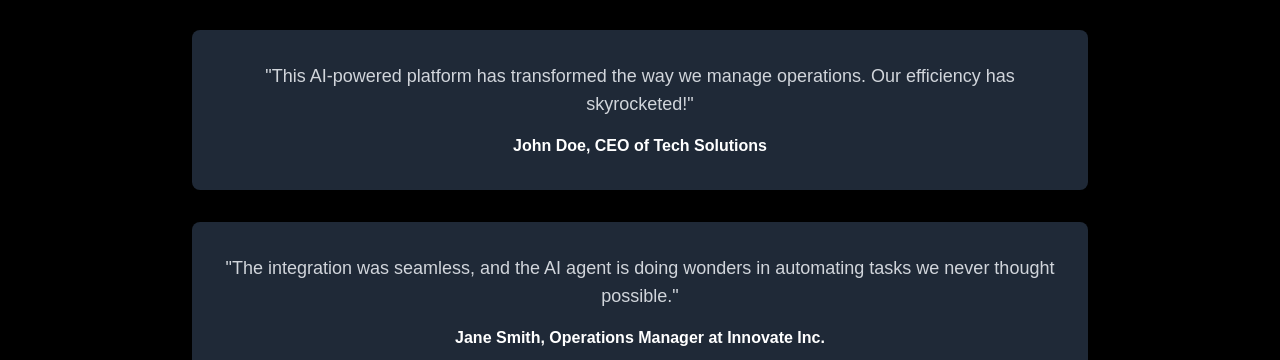
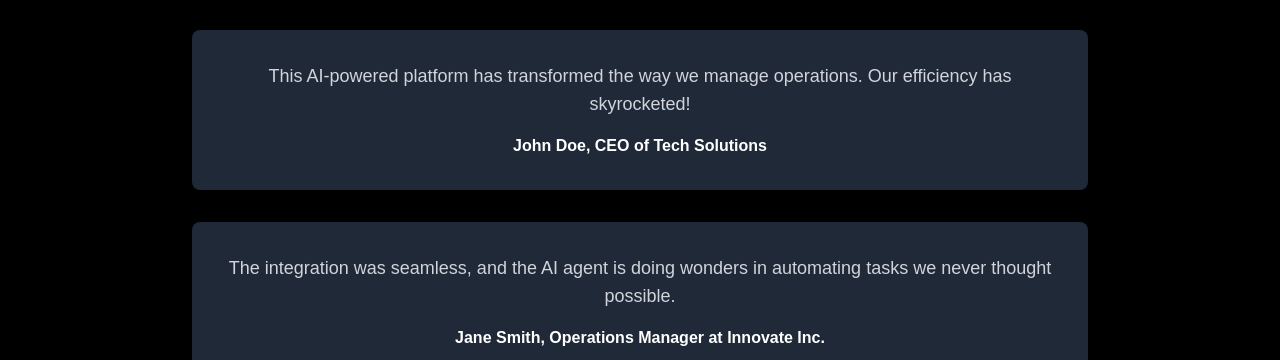
Before and after one commit to santoshprajapat94/Agentdashboard, a React (Vite) app: page / in a window 1280 px wide. Shown: the part 1535-1895 px from the top of the page. Built offline with nearby package versions, Linux system fonts and the light colour scheme.

Commit message:
path add

```diff
--- a/src/Pages/About.jsx
+++ b/src/Pages/About.jsx
@@ -1,8 +1,8 @@
 import React from "react";
-import Layout from "../layouts/Index"; // Assuming you have a Layout component
 import MicIcon from "@mui/icons-material/Mic";
 import SmartToyIcon from "@mui/icons-material/SmartToy";
 import SettingsVoiceIcon from "@mui/icons-material/SettingsVoice";
+import Layout from "../layouts/Index";
 
 const AboutUs = () => {
   return (
--- a/src/Pages/CreateAccount.jsx
+++ b/src/Pages/CreateAccount.jsx
@@ -14,6 +14,7 @@ import VisibilityOff from "@mui/icons-material/VisibilityOff";
 import { toast } from "react-toastify";
 import { data } from "../firebase/Firebase";
 import Layout from "../layouts/Index";
+import { Navigate } from "react-router-dom";
 
 const auth = getAuth(data);
 
@@ -180,7 +181,7 @@ export const CreateAccount = () => {
               <div className="text-center">
                 <Button
                   variant="text"
-                  onClick={() => navigate("/login")}
+                  onClick={() => Navigate("/login")}
                   className="text-indigo-500 hover:underline"
                 >
                   Already have an account? Login here
--- a/src/Pages/Home.jsx
+++ b/src/Pages/Home.jsx
@@ -1,6 +1,4 @@
 import React, { useEffect, useState } from "react";
-import { Link } from "react-router-dom";
-import Layout from "../layouts";
 import { Button, Box, Card, CardContent, CardMedia, Typography } from "@mui/material";
 import ArrowForwardIcon from "@mui/icons-material/ArrowForward";
 
@@ -16,6 +14,7 @@ import adminImage7 from "../assets/images/s5.jpg";
 import adminImage8 from "../assets/images/s6.jpg";
 import adminImage9 from "../assets/images/s7.jpg";
 import Loading from "../components/Loding";
+import Layout from "../layouts/Index";
 
 
 const Home = () => {
@@ -86,13 +85,13 @@ const Home = () => {
         <div className="max-w-4xl mx-auto space-y-8">
           {/* Testimonial 1 */}
           <div className="bg-gray-800 p-8 rounded-lg shadow-xl">
-            <p className="text-lg text-gray-300 mb-4">"This AI-powered platform has transformed the way we manage operations. Our efficiency has skyrocketed!"</p>
+            <p className="text-lg text-gray-300 mb-4">This AI-powered platform has transformed the way we manage operations. Our efficiency has skyrocketed!</p>
             <p className="font-semibold text-white">John Doe, CEO of Tech Solutions</p>
           </div>
 
           {/* Testimonial 2 */}
           <div className="bg-gray-800 p-8 rounded-lg shadow-xl">
-            <p className="text-lg text-gray-300 mb-4">"The integration was seamless, and the AI agent is doing wonders in automating tasks we never thought possible."</p>
+            <p className="text-lg text-gray-300 mb-4">The integration was seamless, and the AI agent is doing wonders in automating tasks we never thought possible.</p>
             <p className="font-semibold text-white">Jane Smith, Operations Manager at Innovate Inc.</p>
           </div>
         </div>
--- a/src/Pages/SignIn.jsx
+++ b/src/Pages/SignIn.jsx
@@ -19,8 +19,8 @@ import Visibility from "@mui/icons-material/Visibility";
 import VisibilityOff from "@mui/icons-material/VisibilityOff";
 import { yupResolver } from "@hookform/resolvers/yup";
 import * as yup from "yup";
+import { toast } from "react-toastify";
 import Layout from "../layouts/Index";
-import { toast } from "react-toastify";
 
 const auth = getAuth(data);
 
```
